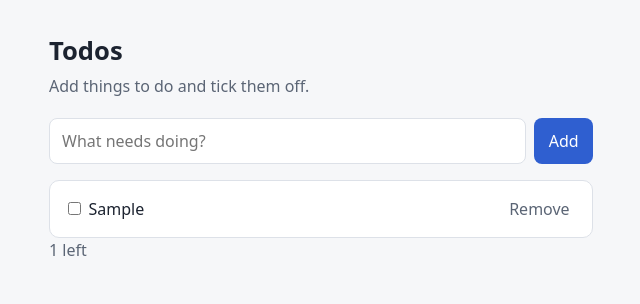
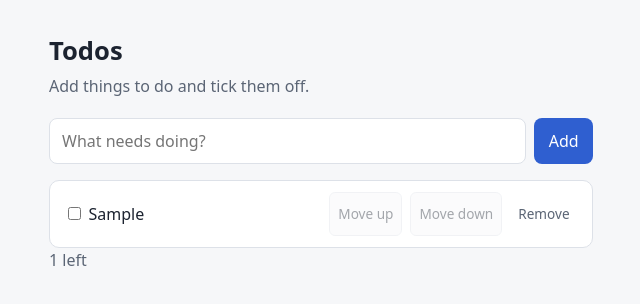
Before and after one commit to ashurajchandra/ui-repo-agentic, a Next.js app: page / in a window 1280 px wide. Both pictures are taken after typing "Sample" into the empty fields and a click on the button "Add". Shown: the top 304 px of the page, without its empty margins (319-959 px from the left). Built offline with nearby package versions, Linux system fonts and the light colour scheme.

Commit message:
SCRUM-38: Let me reorder todos with Move up and Move down
Proposed by the Showwork delivery pipeline (run cmwxgfpes0001tc18yyfr1a4t).

```diff
--- a/app/globals.css
+++ b/app/globals.css
@@ -17,8 +17,38 @@ input[type="text"] { flex: 1; min-width: 0; padding: 0.6rem 0.75rem; border: 1px
 button { padding: 0.6rem 0.9rem; border: 0; border-radius: 8px; background: var(--accent); color: #fff; font: inherit; cursor: pointer; }
 button.link { background: none; color: var(--muted); padding: 0.3rem 0.5rem; }
 ul { list-style: none; margin: 0; padding: 0; background: var(--card); border: 1px solid var(--line); border-radius: 10px; }
-li { display: flex; align-items: center; gap: 0.6rem; padding: 0.7rem 0.9rem; border-bottom: 1px solid var(--line); }
+li { display: flex; align-items: center; gap: 0.6rem; padding: 0.7rem 0.9rem; border-bottom: 1px solid var(--line); flex-wrap: wrap; }
 li:last-child { border-bottom: 0; }
-li label { flex: 1; }
+li label { flex: 1; min-width: 120px; }
 li.done label span { text-decoration: line-through; color: var(--muted); }
 .empty { padding: 1rem; color: var(--muted); }
+
+.todo-actions {
+  display: flex;
+  align-items: center;
+  gap: 0.5rem;
+  flex-wrap: wrap;
+}
+
+.btn-move, .btn-remove {
+  min-height: 44px;
+  min-width: 44px;
+  padding: 0 0.5rem;
+  display: inline-flex;
+  align-items: center;
+  justify-content: center;
+  font-size: 0.85rem;
+  border-radius: 6px;
+  box-sizing: border-box;
+}
+
+.btn-move {
+  background: var(--bg);
+  color: var(--text);
+  border: 1px solid var(--line);
+}
+
+.btn-move:disabled {
+  opacity: 0.4;
+  cursor: not-allowed;
+}
--- a/app/todos.js
+++ b/app/todos.js
@@ -1,17 +1,84 @@
 "use client";
 
-import { useState } from "react";
+import { useState, useEffect } from "react";
 
-import { addTodo, remaining, removeTodo, toggleTodo } from "../lib/todos.js";
+import { addTodo, remaining, removeTodo, toggleTodo, swapTodos } from "../lib/todos.js";
 
 export default function Todos() {
   const [todos, setTodos] = useState([]);
   const [title, setTitle] = useState("");
+  const [isLoaded, setIsLoaded] = useState(false);
+
+  // Load from localStorage on mount with safe schema validation
+  useEffect(() => {
+    try {
+      const stored = localStorage.getItem("todos");
+      if (stored) {
+        const parsed = JSON.parse(stored);
+        if (Array.isArray(parsed)) {
+          const validated = parsed.filter(todo =>
+            todo &&
+            typeof todo === "object" &&
+            typeof todo.id === "number" &&
+            typeof todo.title === "string" &&
+            typeof todo.done === "boolean"
+          );
+          setTodos(validated);
+        }
+      }
+    } catch (e) {
+      console.error("Failed to load todos from localStorage", e);
+    }
+    setIsLoaded(true);
+  }, []);
+
+  // Save to localStorage when todos change, but only after initial load completes
+  useEffect(() => {
+    if (isLoaded) {
+      try {
+        localStorage.setItem("todos", JSON.stringify(todos));
+      } catch (e) {
+        console.error("Failed to save todos to localStorage", e);
+      }
+    }
+  }, [todos, isLoaded]);
 
   function submit(event) {
     event.preventDefault();
     setTodos((current) => addTodo(current, title));
     setTitle("");
+  }
+
+  function handleMoveUp(index, todoId) {
+    if (index === 0) return;
+    setTodos((current) => {
+      const next = swapTodos(current, index, index - 1);
+      if (index === 1) {
+        // Since it is moving to index 0, its Move up button will be disabled.
+        // Focus the Move down button of the same item so focus is not lost.
+        setTimeout(() => {
+          const downBtn = document.getElementById(`move-down-${todoId}`);
+          downBtn?.focus();
+        }, 0);
+      }
+      return next;
+    });
+  }
+
+  function handleMoveDown(index, todoId) {
+    if (index === todos.length - 1) return;
+    setTodos((current) => {
+      const next = swapTodos(current, index, index + 1);
+      if (index === current.length - 2) {
+        // Since it is moving to index length - 1, its Move down button will be disabled.
+        // Focus the Move up button of the same item so focus is not lost.
+        setTimeout(() => {
+          const upBtn = document.getElementById(`move-up-${todoId}`);
+          upBtn?.focus();
+        }, 0);
+      }
+      return next;
+    });
   }
 
   return (
@@ -24,14 +91,36 @@ export default function Todos() {
         <p className="empty" data-testid="empty">Nothing to do yet.</p>
       ) : (
         <ul data-testid="todo-list">
-          {todos.map((todo) => (
+          {todos.map((todo, index) => (
             <li key={todo.id} className={todo.done ? "done" : ""}>
               <label>
                 <input type="checkbox" checked={todo.done} onChange={() => setTodos((current) => toggleTodo(current, todo.id))} /> <span>{todo.title}</span>
               </label>
-              <button type="button" className="link" onClick={() => setTodos((current) => removeTodo(current, todo.id))} aria-label={`Remove ${todo.title}`}>
-                Remove
-              </button>
+              <div className="todo-actions">
+                <button
+                  type="button"
+                  id={`move-up-${todo.id}`}
+                  className="btn-move"
+                  onClick={() => handleMoveUp(index, todo.id)}
+                  disabled={index === 0}
+                  aria-label={`Move up ${todo.title}`}
+                >
+                  Move up
+                </button>
+                <button
+                  type="button"
+                  id={`move-down-${todo.id}`}
+                  className="btn-move"
+                  onClick={() => handleMoveDown(index, todo.id)}
+                  disabled={index === todos.length - 1}
+                  aria-label={`Move down ${todo.title}`}
+                >
+                  Move down
+                </button>
+                <button type="button" className="link btn-remove" onClick={() => setTodos((current) => removeTodo(current, todo.id))} aria-label={`Remove ${todo.title}`}>
+                  Remove
+                </button>
+              </div>
             </li>
           ))}
         </ul>
--- a/lib/todos.js
+++ b/lib/todos.js
@@ -20,3 +20,27 @@ export function removeTodo(todos, id) {
 export function remaining(todos) {
   return todos.filter((todo) => !todo.done).length;
 }
+
+export function swapTodos(todos, fromIndex, toIndex) {
+  if (!Array.isArray(todos)) {
+    return [];
+  }
+  if (
+    typeof fromIndex !== "number" ||
+    typeof toIndex !== "number" ||
+    fromIndex < 0 ||
+    fromIndex >= todos.length ||
+    toIndex < 0 ||
+    toIndex >= todos.length
+  ) {
+    return todos;
+  }
+  if (fromIndex === toIndex) {
+    return todos;
+  }
+  const result = [...todos];
+  const temp = result[fromIndex];
+  result[fromIndex] = result[toIndex];
+  result[toIndex] = temp;
+  return result;
+}
```
Also changed, not shown: 1 other file (tests, documents, lock files or other folders).
